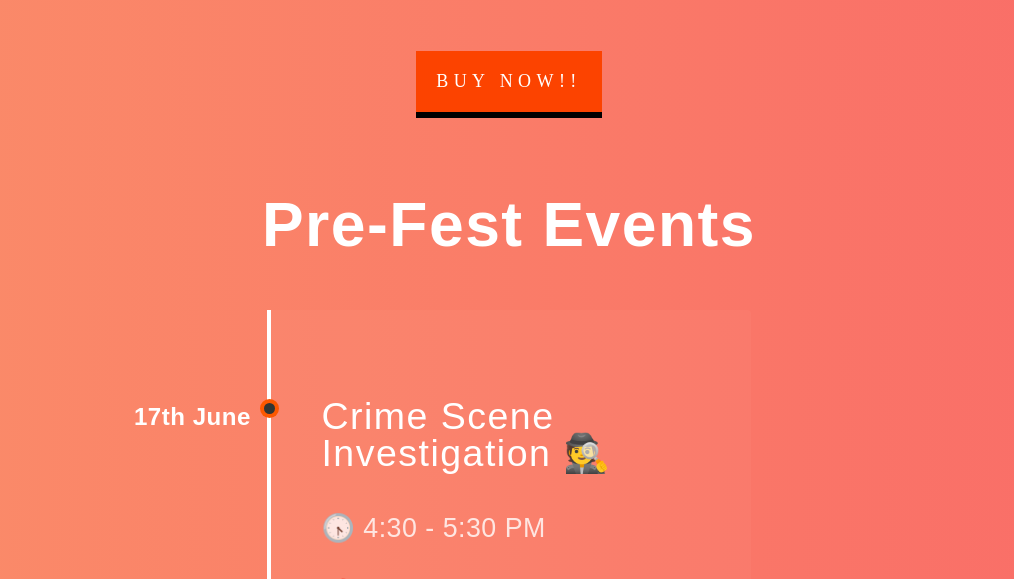
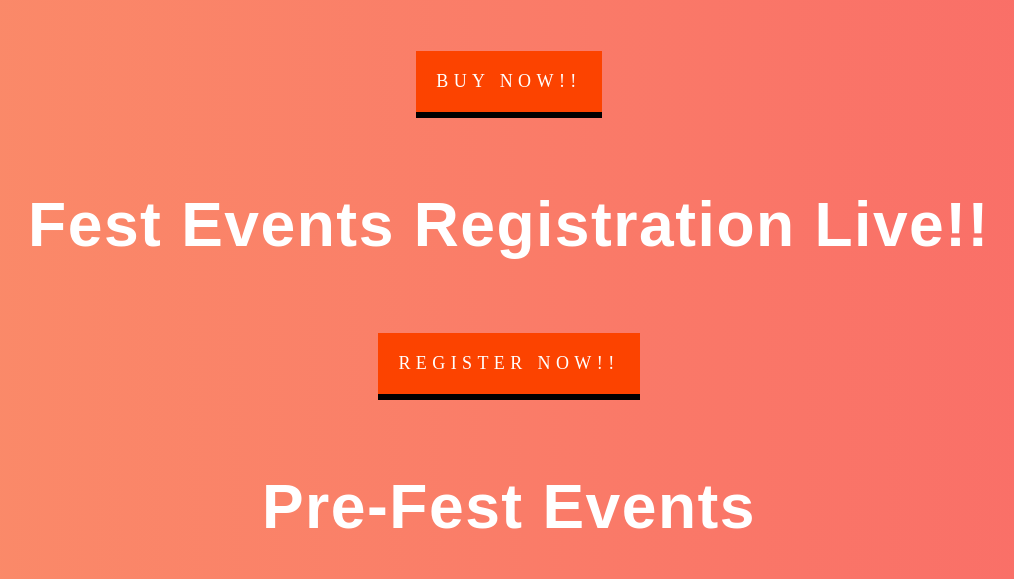
Before and after one commit to G-Aswin/Parichay22, a Flask app: page /prefest in a window 1280 px wide. Shown: the part 699-1278 px from the top of the page, without its empty margins (131-1145 px from the left). Run offline with Flask 2, Linux system fonts and the light colour scheme; some libraries are stand-ins or nearby versions; some web fonts are replaced.

Commit message:
fest registration excel and new brochure

```diff
--- a/app.py
+++ b/app.py
@@ -11,7 +11,8 @@ app = Flask(__name__)
 def index():
    print('Request for index page received')
    # return render_template('index.html')
-   return redirect("/prefest")
+   # return redirect("/prefest")
+   return render_template("prefest.html")
 
 @app.route('/prefest')
 def prefest():
--- a/templates/prefest.html
+++ b/templates/prefest.html
@@ -20,6 +20,14 @@
         <h1>Parichay '22 Merch Available Now! 👕✨</h1>
         <a style="display: inline-block; padding: 20px; font-size:large;"
             href="https://docs.google.com/forms/d/e/1FAIpQLSfJlCv-WRoypklBRk-F3OR4iC3pY4XdIWhZ5X2vurdXAgbhCw/viewform?usp=sf_link">Buy
+            Now!!</a>
+
+        <br>
+        <br>
+
+        <h1>Fest Events Registration Live!!</h1>
+        <a style="display: inline-block; padding: 20px; font-size:large;"
+            href="https://docs.google.com/spreadsheets/d/16hLdevlco0sglg54ZTEdblSZqjZSWLQfp3oduM-sOoY/edit?usp=sharing">Register
             Now!!</a>
 
         <br>
@@ -59,7 +67,7 @@
         <br>
 
         <h3>For more info about upcoming events and points structure, here's the <a style="display:inline-block; padding:20px; text-align: center; margin:auto;"
-                href="/static/Parichay22 Events List Updated.pdf">Brochure👈</a>
+                href="https://drive.google.com/file/d/1iwBubXRyj7QShVTRkGweUlI9bXe0a4JQ/view?usp=sharing">Brochure👈</a>
             </h3>
         <br>
 
```
